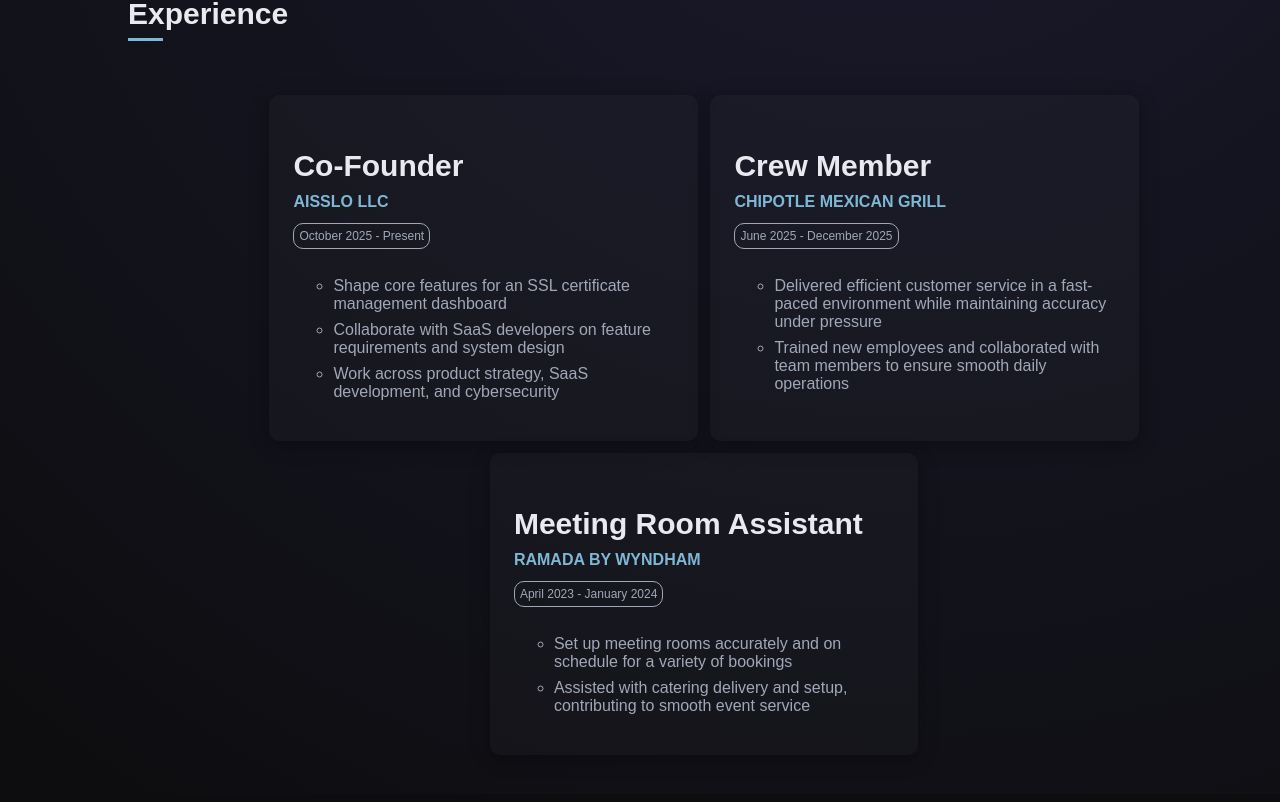
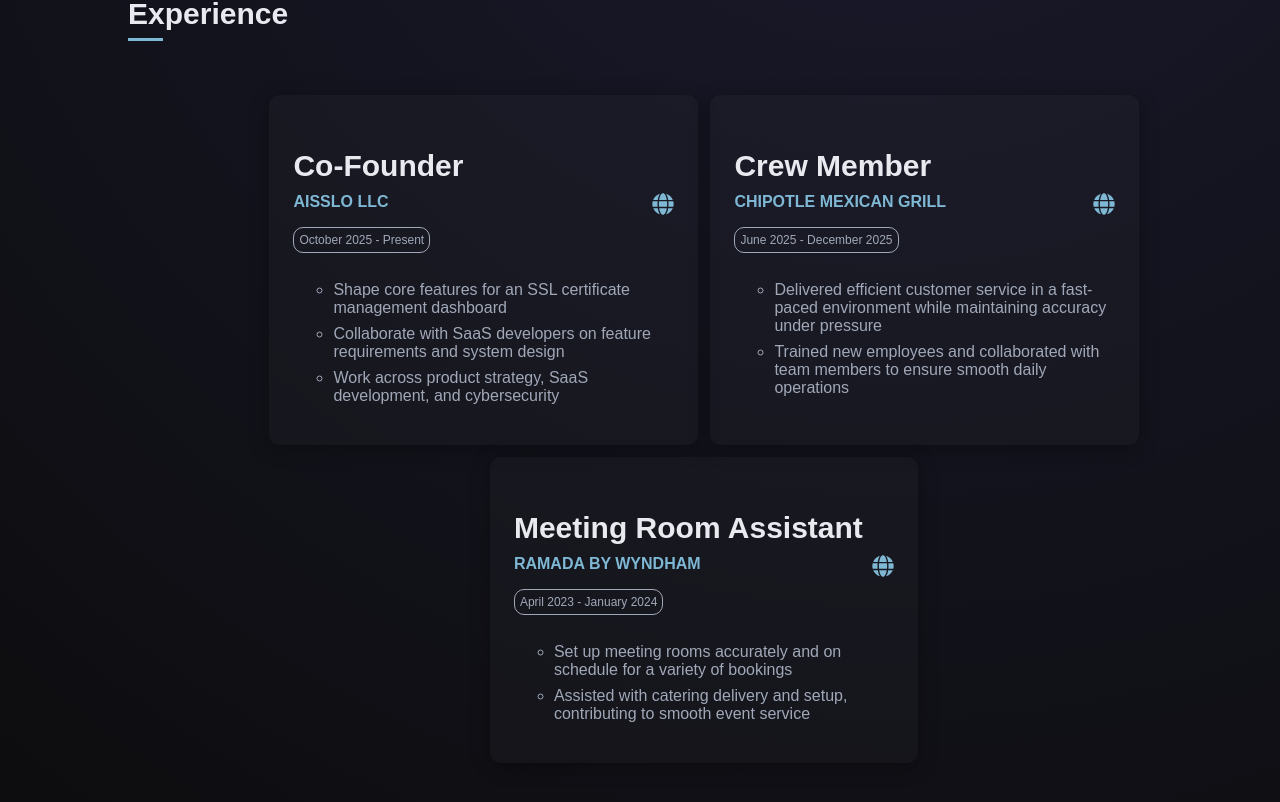
Before and after one commit to damiankakkarjohnson/website-portfolio, a React (Vite) app: page / in a window 1280 px wide. Shown: the part 834-1636 px from the top of the page. Built offline with nearby package versions, Linux system fonts and the light colour scheme; a web font is replaced by a local one.

Commit message:
Website buttons added to experience

```diff
--- a/src/Experience.jsx
+++ b/src/Experience.jsx
@@ -1,3 +1,4 @@
+import { FaGlobe } from "react-icons/fa";
 
 function Experience() {
 
@@ -9,7 +10,7 @@ function Experience() {
             <div id="experienceEntries">
                 <div className="experienceEntry">
                     <h3>Co-Founder</h3>
-                    <h4>AISSLO LLC</h4>
+                    <h4 className="experienceCompany">AISSLO LLC <span><a href="https://www.aisslo.com/" target="_blank" rel="noreferrer"><FaGlobe/></a></span></h4>
                     <p className="experienceTime">October 2025 - Present</p>
                     <br/>
                     <ul>
@@ -21,7 +22,7 @@ function Experience() {
 
                 <div className="experienceEntry">
                     <h3>Crew Member</h3>
-                    <h4>CHIPOTLE MEXICAN GRILL</h4>
+                    <h4 className="experienceCompany">CHIPOTLE MEXICAN GRILL <span><a href="https://www.chipotle.ca/" target="_blank" rel="noreferrer"><FaGlobe/></a></span></h4>
                     <p className="experienceTime">June 2025 - December 2025</p>
                     <br/>
                     <ul>
@@ -32,7 +33,7 @@ function Experience() {
 
                 <div className="experienceEntry">
                     <h3>Meeting Room Assistant</h3>
-                    <h4>RAMADA BY WYNDHAM</h4>
+                    <h4 className="experienceCompany">RAMADA BY WYNDHAM <span><a href="https://www.ramadaottawa.com/" target="_blank" rel="noreferrer"><FaGlobe/></a></span></h4>
                     <p className="experienceTime">April 2023 - January 2024</p>
                     <br/>
                     <ul>
--- a/src/css/index.css
+++ b/src/css/index.css
@@ -309,6 +309,24 @@ body {
   color: #a0a8b8;
 }
 
+.experienceCompany {
+  display: flex;
+  justify-content: space-between;
+}
+
+.experienceCompany a {
+  display: flex;
+  font-size: clamp(20px, 3vw, 22px);
+  color: #7eb8d4;
+  text-decoration: none;
+  position: relative;
+  z-index: 900;
+}
+
+.experienceCompany a:hover {
+  color: #e8eaf0;
+}
+
 #experienceEntries {
   display: flex;
   justify-content: center;
```
